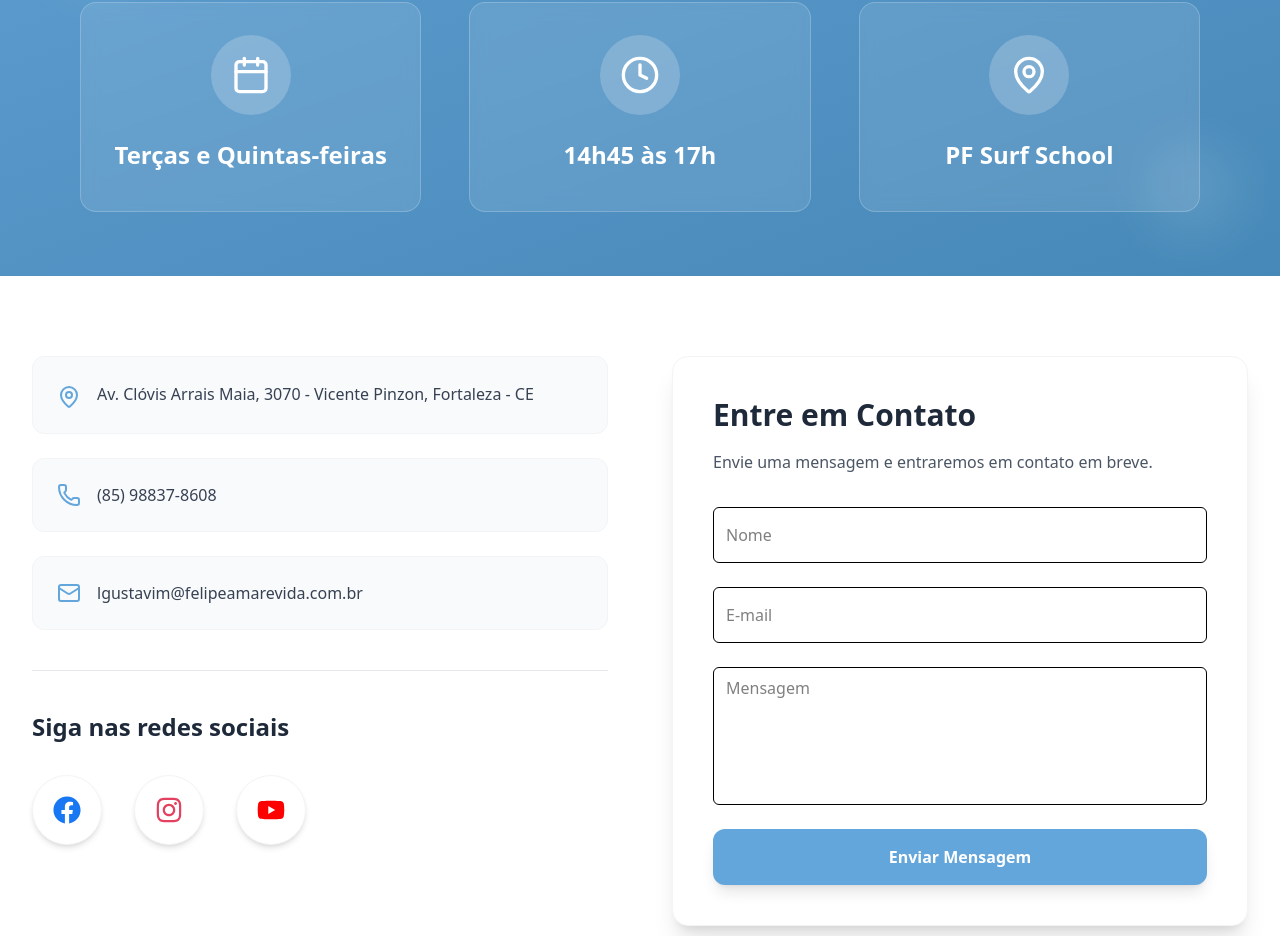
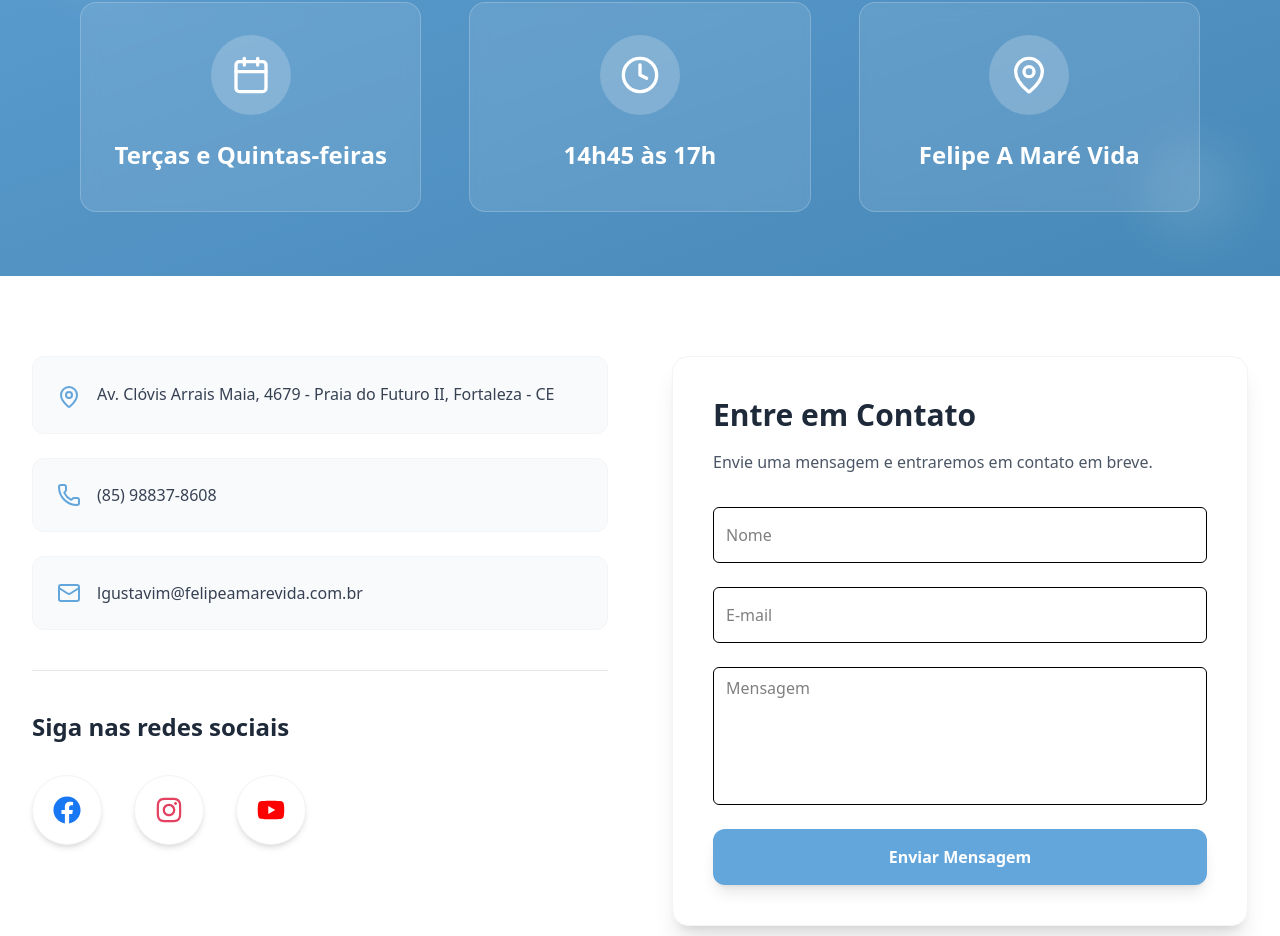
Before and after one commit to elvesbd/felipe-amar-e-vida, a React (Vite) app: page / in a window 1280 px wide. Shown: the part 2225-3161 px from the top of the page. Built offline with nearby package versions, Linux system fonts and the light colour scheme; no server answers.

Commit message:
fix: adjustong address

```diff
--- a/src/i18n.ts
+++ b/src/i18n.ts
@@ -47,7 +47,7 @@ i18n
             title: "Horários das Aulas",
             days: "Terças e Quintas-feiras",
             time: "14h45 às 17h",
-            location: "PF Surf School",
+            location: "Felipe A Maré Vida",
           },
           contact: {
             title: "Entre em Contato",
@@ -57,7 +57,7 @@ i18n
             message: "Mensagem",
             send: "Enviar Mensagem",
             sending: "Enviando mensagem...",
-            address: "Av. Clóvis Arrais Maia, 3070 - Vicente Pinzon, Fortaleza - CE",
+            address: "Av. Clóvis Arrais Maia, 4679 - Praia do Futuro II, Fortaleza - CE",
             phone: "(85) 98837-8608",
             socialTitle: "Siga nas redes sociais"
           },
@@ -124,7 +124,7 @@ i18n
             title: "Class Schedule",
             days: "Tuesdays and Thursdays",
             time: "2:45 PM to 5:00 PM",
-            location: "PF Surf School",
+            location: "Felipe A Maré Vida",
           },
           contact: {
             title: "Get in Touch",
@@ -134,7 +134,7 @@ i18n
             message: "Message",
             send: "Send Message",
             sending: "Sending message...",
-            address: "Av. Clóvis Arrais Maia, 3070 - Vicente Pinzon, Fortaleza - CE",
+            address: "Av. Clóvis Arrais Maia, 4679 - Praia do Futuro II, Fortaleza - CE",
             phone: "+55 85 98837-8608",
             socialTitle: "Follow us on social media"
           },
--- a/src/pages/Home/components/Schedule/index.tsx
+++ b/src/pages/Home/components/Schedule/index.tsx
@@ -40,7 +40,7 @@ export default function Schedule() {
 
           <div className="group">
             <a
-              href="https://www.google.com/maps/place/PF+Surf+School/@-3.7335417,-38.4593165,885m/data=!3m2!1e3!4b1!4m6!3m5!1s0x7c74687cbea5dbb:0x7abdc221f5f11b12!8m2!3d-3.7335417!4d-38.4567416!16s%2Fg%2F11cr_rwz77?entry=ttu&g_ep=EgoyMDI1MDkxNy4wIKXMDSoASAFQAw%3D%3D"
+              href="https://maps.app.goo.gl/LU8L8fQ1MhmB9EQc6"
               target="_blank"
               rel="noopener noreferrer"
               title="Localização"
--- a/src/pages/admin/Events/components/EventsFormModal/index.tsx
+++ b/src/pages/admin/Events/components/EventsFormModal/index.tsx
@@ -394,7 +394,7 @@ export default function EventFormModal({ isOpen, onClose, onSubmit, event }: Eve
               onChange={handleInputChange}
               className={`w-full px-3 py-2 border rounded-md focus:outline-none focus:ring-2 focus:ring-blue-500 ${errors.location ? "border-red-500" : "border-gray-300"
                 }`}
-              placeholder="Ex: PF Surf School - Praia do Futuro"
+              placeholder="Ex: Felipe A Maré Vida - Praia do Futuro"
               disabled={isSubmitting}
             />
             {errors.location && <p className="mt-1 text-sm text-red-600">{errors.location}</p>}
```
